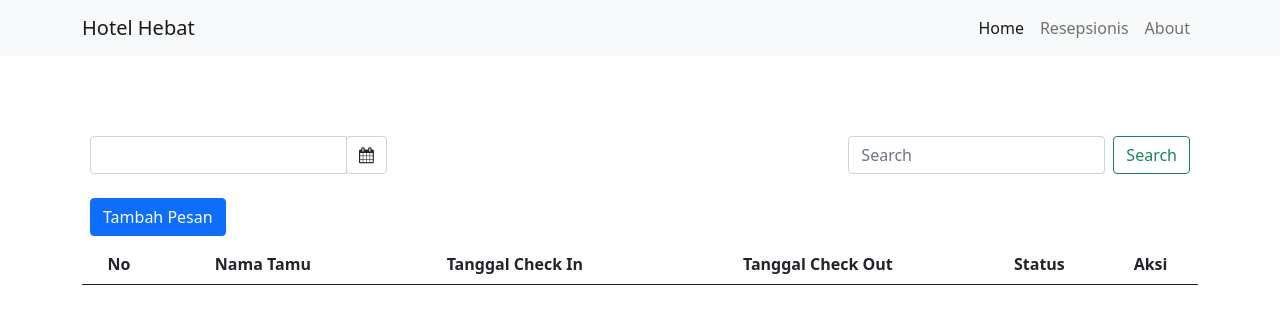
After one commit to khairul-abdi/hotel_reservation, a PHP site: the page made by app/views/resepsionis/index.php in a window 1280 px wide. The commit adds this page. Shown: the top 324 px of the page. Run offline with PHP 8.4, Linux system fonts and the light colour scheme; the template is opened without the code that fills it, so the values that code supplies are empty; some libraries are stand-ins or nearby versions.

Commit message:
add hapus

```diff
--- a/app/controllers/pemesanan.php
+++ b/app/controllers/pemesanan.php
@@ -4,9 +4,13 @@ class Pemesanan extends Controller {
     public function tambah()
     {
         if ($this->model('Pemesanan_model')->tambahPemesanan($_POST) > 0) {
+            Flasher::setFlash('Pesan Kamar ', ' berhasil', 'dibuat', 'success');
+            header('Location: '. BASEURL . '/home');
+            exit;
+        } else {
+            Flasher::setFlash('Pesan Kamar ', ' gagal', 'dibuat', 'danger');
             header('Location: '. BASEURL . '/home');
             exit;
         }
     }
-
 }
--- a/app/init.php
+++ b/app/init.php
@@ -3,5 +3,6 @@
 require_once 'core/App.php';
 require_once 'core/Controller.php';
 require_once 'core/Database.php';
+require_once 'core/Flasher.php';
 
 require_once 'config/config.php';
--- a/app/models/Pemesanan_model.php
+++ b/app/models/Pemesanan_model.php
@@ -10,7 +10,7 @@ class Pemesanan_model {
 
     public function tambahPemesanan($data)
     {
-
+        var_dump("DATA DARU CLIENT => ", $data);
         $query = "INSERT INTO transaksi VALUES (null, :nama_pemesan, :email, :phone, :nama_tamu, :tipe_fasilitas, :check_in, :check_out, :total_kamar, :status_pemesanan, :created_at, :updated_at)";
         $this->db->query($query);
         $this->db->bind('nama_pemesan', $data['nama-pemesanan']);
@@ -21,10 +21,12 @@ class Pemesanan_model {
         $this->db->bind('check_in', $this->formatDate(date('m-d-Y'))); //MASIH HARDCODE
         $this->db->bind('check_out', $this->formatDate(date('m-d-Y'))); //MASIH HARDCODE
         $this->db->bind('total_kamar', 3); //MASIH HARDCODE
-        $this->db->bind('status_pemesanan', 'received');
+        $this->db->bind('status_pemesanan', 'terima');
         $this->db->bind('created_at', $this->formatDate(date('m-d-Y')));//MASIH HARDCODE
         $this->db->bind('updated_at', $this->formatDate(date('m-d-Y')));//MASIH HARDCODE
+        var_dump("DATA DARU QUERY => ", $query);
 
+        var_dump("NILAI ==>  ",$this->db->rowCount());
         $this->db->execute();
         return $this->db->rowCount();
     }
--- a/app/views/about/index.php
+++ b/app/views/about/index.php
@@ -1,4 +1,4 @@
-<div class="container">
+<div class="container mt-5">
   <h1>About Me</h1>
   <p>Halo, nama saya <?= $data['nama']; ?>, umur saya <?= $data['umur']; ?> tahun, pekerjaan saya adalah <?= $data['pekerjaan']; ?></p>
 </div>
--- a/app/views/about/page.php
+++ b/app/views/about/page.php
@@ -1,3 +1,3 @@
-<div class="container">
+<div class="container mt-5">
   <h1>My Pages</h1>
 </div>
--- /dev/null
+++ b/app/views/resepsionis/index.php
@@ -0,0 +1,169 @@
+<div class="container mt-5">
+  <!-- alert -->
+  <div class="pt-4">
+    <?php Flasher::flash(); ?>
+  </div>
+
+  <div class="pb-2 d-flex justify-content-between">
+    <div class="p-2">
+      <form>
+        <div class="input-group date" id="datepicker">
+          <input type="text" class="form-control">
+          <span class="input-group-append">
+            <span class="input-group-text bg-white d-block">
+              <i class="fa fa-calendar"></i>
+            </span>
+          </span>
+        </div>
+      </form>
+    </div>
+    <div class="p-2">
+      <form class="d-flex">
+        <input class="form-control me-2" type="search" placeholder="Search" aria-label="Search">
+        <button class="btn btn-outline-success" type="submit">Search</button>
+      </form>
+    </div>
+  </div>
+  <div>
+    <div class="p-2">
+      <form class="d-flex">
+        <button type="button" class="btn btn-primary tombolTambahData" data-bs-toggle="modal" data-bs-target="#idModalResepsionis">Tambah Pesan</button>
+      </form>
+    </div>
+  </div>
+  <table class="table table-striped table-hover">
+    <thead class="text-center">
+      <tr>
+        <th scope="col">No</th>
+        <th scope="col">Nama Tamu</th>
+        <th scope="col">Tanggal Check In</th>
+        <th scope="col">Tanggal Check Out</th>
+        <th scope="col">Status</th>
+        <th scope="col">Aksi</th>
+      </tr>
+    </thead>
+    <tbody>
+      <?php foreach ($data['tamu'] as $key => $tamu) : ?>
+        <tr>
+          <th scope="row"><?= $key += 1 ?></th>
+          <td><?= $tamu['nama_tamu']; ?></td>
+          <td><?= $tamu['check_in']; ?></td>
+          <td><?= $tamu['check_out']; ?></td>
+          <td><?= $tamu['status_pemesanan']; ?></td>
+          <td class="d-flex justify-content-evenly">
+            <a href="<?= BASEURL; ?>/resepsionis/detail/<?= $tamu['id'] ?>" class="btn btn-info btn-sm" data-bs-target="#exampleModal">Detail</a>
+            <a href="<?= BASEURL; ?>/resepsionis/detail/<?= $tamu['id'] ?>" class="btn btn-primary btn-sm tampilModalUbah" data-bs-toggle="modal" data-bs-target="#idModal">Ubah</a>
+            <a href="<?= BASEURL; ?>/resepsionis/hapus/<?= $tamu['id'] ?>" class="btn btn-danger btn-sm" onclick="return confirm('yakin?')">Hapus</a>
+          </td>
+        </tr>
+      <?php endforeach; ?>
+    </tbody>
+  </table>
+</div>
+
+<!-- Modal Start -->
+<div class="modal fade" id="idModalResepsionis" tabindex="-1" aria-labelledby="modalLabel" aria-hidden="true">
+  <div class="modal-dialog">
+    <div class="modal-content">
+      <div class="modal-header">
+        <h5 class="modal-title" id="formModalLabel">Form Pemesanan</h5>
+        <button type="button" class="btn-close" data-bs-dismiss="modal" aria-label="Close"></button>
+      </div>
+      <div class="modal-body">
+
+        <form action="<?= BASEURL; ?>/resepsionis/tambah" method="post">
+
+          <div class="mb-1">
+            <label for="nama-pemesanan" class="col-form-label">Nama Pemesanan:</label>
+            <input type="text" class="form-control" id="nama-pemesanan" name="nama-pemesanan">
+          </div>
+
+          <div class="mb-1">
+            <label for="email" class="col-form-label">Email:</label>
+            <input type="email" class="form-control" id="email" name="email">
+          </div>
+
+          <div class="mb-1">
+            <label for="no-hp" class="col-form-label">No. Handphone:</label>
+            <input type="text" class="form-control" id="no-hp" name="no-hp">
+          </div>
+
+          <div class="mb-1">
+            <label for="nama-tamu" class="col-form-label">Nama Tamu:</label>
+            <input type="text" class="form-control" id="nama-tamu" name="nama-tamu">
+          </div>
+
+          <div class="mb-1">
+            <label for="tipe-kamar" class="col-form-label">Tipe Kamar:</label>
+            <select class="form-select mb-3" aria-label=".form-select-lg example" id="tipe-kamar" name="tipe-kamar">
+              <option selected>Pilih tipe kamar</option>
+              <option value="deluxe">Tipe Deluxe</option>
+              <option value="superior">Tipe Superior</option>
+            </select>
+          </div>
+
+          <div class="mb-1">
+            <label for="check-in" class="col-form-label">Check In:</label>
+            <!-- <input type="text" class="form-control" id="check-in" name="check-in"> -->
+            <div class="input-group date">
+              <input type="text" class="form-control" id="check-in" name="check-in">
+              <span class="input-group-append">
+                <span class="input-group-text bg-white d-block">
+                  <i class="fa fa-calendar"></i>
+                </span>
+              </span>
+            </div>
+          </div>
+
+          <div class="mb-1">
+            <label for="check-out" class="col-form-label">Check Out:</label>
+            <!-- <input type="text" class="form-control" id="check-out" name="check-out"> -->
+            <div class="input-group date">
+              <input type="text" class="form-control" id="check-out" name="check-out">
+              <span class="input-group-append">
+                <span class="input-group-text bg-white d-block">
+                  <i class="fa fa-calendar"></i>
+                </span>
+              </span>
+            </div>
+          </div>
+
+          <div class="mb-1">
+            <label for="jumlah-kamar" class="col-form-label">Jumlah Kamar:</label>
+            <input type="text" class="form-control" id="jumlah-kamar" name="jumlah-kamar">
+          </div>
+
+          <div class="mb-1">
+            <label for="status-pemesanan" class="col-form-label">Status Pemesanan:</label>
+            <select class="form-select mb-3" aria-label=".form-select-lg example" id="status-pemesanan" name="status-pemesanan">
+              <option selected>Status Pemesanan</option>
+              <option value="terima">Terima</option>
+              <option value="proses">Proses</option>
+              <option value="selesai">Selesai</option>
+              <option value="batal">Batal</option>
+            </select>
+          </div>
+      </div>
+      <div class="modal-footer">
+        <button type="button" class="btn btn-secondary" data-bs-dismiss="modal">Close</button>
+        <button type="submit" class="btn btn-primary">Konfirmasi Pemesanan</button>
+        </form>
+      </div>
+    </div>
+  </div>
+</div>
+</div>
+<!-- Modal End -->
+
+
+<script type="text/javascript">
+  $(function() {
+    $('#datepicker').datepicker();
+  });
+  $(function() {
+    $('#check-in').datepicker();
+  });
+  $(function() {
+    $('#check-out').datepicker();
+  });
+</script>
--- a/app/views/templates/footer.php
+++ b/app/views/templates/footer.php
@@ -1,3 +1,4 @@
 <script src="https://cdn.jsdelivr.net/npm/bootstrap@5.1.3/dist/js/bootstrap.bundle.min.js" integrity="sha384-ka7Sk0Gln4gmtz2MlQnikT1wXgYsOg+OMhuP+IlRH9sENBO0LRn5q+8nbTov4+1p" crossorigin="anonymous"></script>
+<script src="<?= BASEURL; ?>/js/scriptResepsionis.js"></script>
 </body>
 </html>
--- a/public/index.php
+++ b/public/index.php
@@ -1,4 +1,8 @@
 <?php
+
+if (!session_id()) {
+    session_start();
+}
 
 require_once '../app/init.php';
 
```
Also changed, not shown: app/controllers/resepsionis.php (+45 -2 lines), app/core/Flasher.php (added, +26 -0 lines), app/models/Resepsionis_model.php (added, +62 -0 lines), app/models/Tamu_model.php (deleted, +0 -17 lines), app/views/home/index.php (+17 -10 lines), app/views/resepsionis/detail.php (added, +47 -0 lines), app/views/tamu/index.php (deleted, +0 -52 lines), public/js/scriptResepsionis.js (added, +12 -0 lines).
